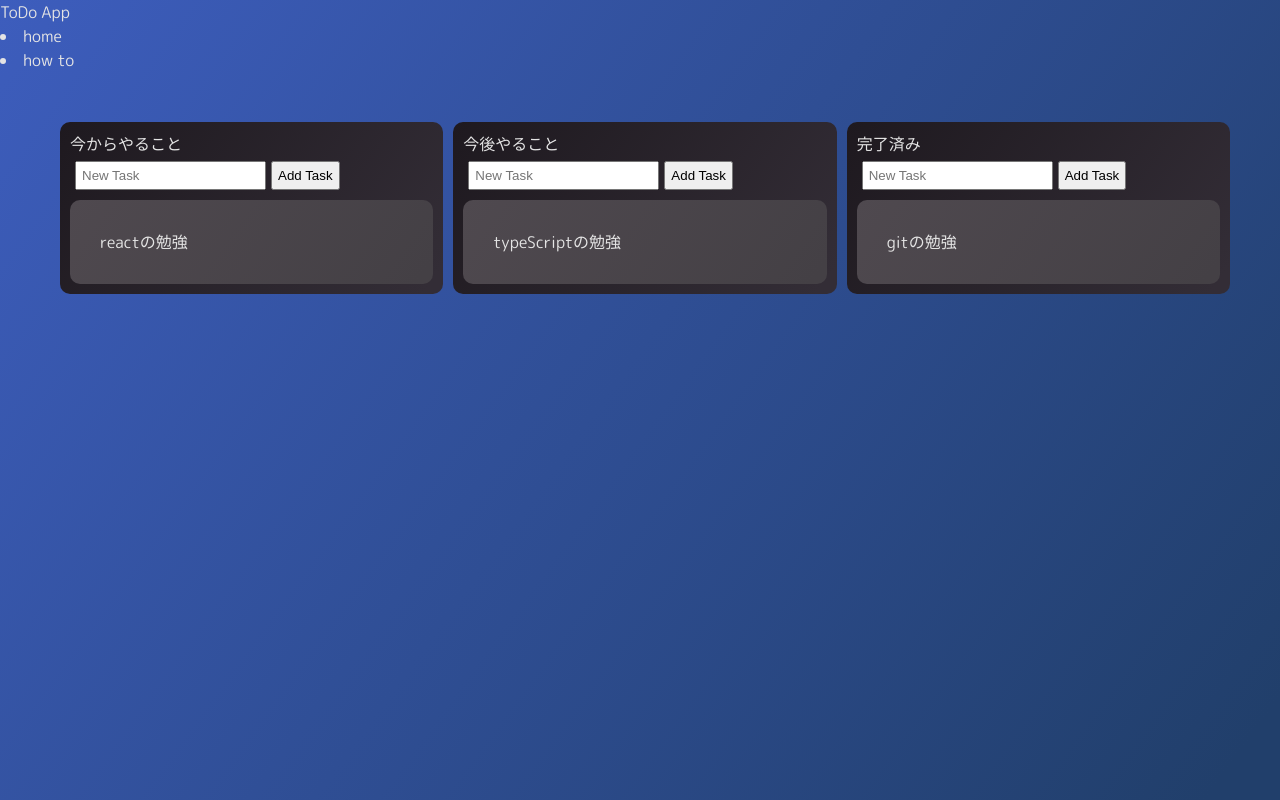
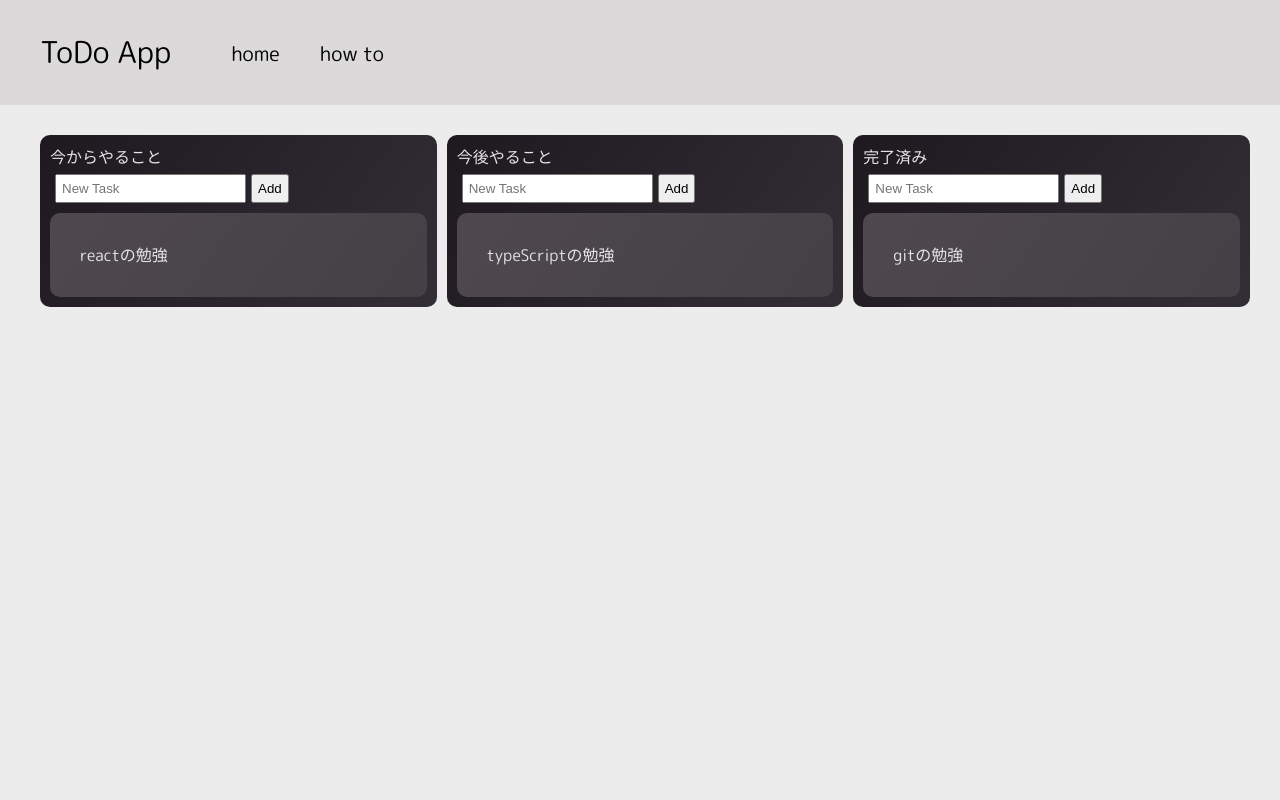
Before and after one commit to enbanbunbun123/MyToDo, a React (Create React App) app: page / in a window 1280 px wide. Built offline with nearby package versions, Linux system fonts and the light colour scheme.

Commit message:
header-menuのスタイル設定

```diff
--- a/src/App.js
+++ b/src/App.js
@@ -3,7 +3,7 @@ import Main from './components/Main';
 
 function App() {
   return (
-    <div style={{padding: "50px"}}>
+    <div style={{padding: "30px"}}>
       {/* <h1 style={{marginBottom: "20px"}}>ToDo App</h1> */}
       <Main />
     </div>
--- /dev/null
+++ b/src/components/Header.css
@@ -0,0 +1,24 @@
+.header{
+    background: rgb(219, 217, 217);
+    display: flex;
+}
+
+.App-title{
+    padding: 30px 20px 30px 40px;
+    color: black;
+    font-size: 30px;
+}
+
+.header-menu{
+    align-items: center;
+    display: flex;
+    list-style: none;
+    padding: 0;
+    margin-right: 40px;
+}
+
+.header-content{
+    color: black;
+    font-size: 20px;
+    margin-left: 40px;
+}
--- a/src/components/Header.js
+++ b/src/components/Header.js
@@ -1,13 +1,14 @@
+import './Header.css'
 import React from 'react'
 
 function Header() {
   return (
-    <div>
+    <div className='header'>
       <div className='App-title'>ToDo App</div>
-        <nav>
-          <li className='header-content'><a>home</a></li>
-          <li className='header-content'><a>how to</a></li>
-        </nav>
+      <nav className='header-menu'>
+        <li className='header-content'><a>home</a></li>
+        <li className='header-content'><a>how to</a></li>
+      </nav>
     </div>
   );
 }
--- a/src/components/Main.js
+++ b/src/components/Main.js
@@ -103,7 +103,7 @@ const Main = () => {
                   <button
                   className='trello-input-button'
                   onClick={() => handelTaskAdd(section.id)}
-                  >Add Task</button>
+                  >Add</button>
                   <div className='trello-section-content'>
                     {section.tasks.map((task, index) => (
                       <Draggable
--- a/src/components/index.css
+++ b/src/components/index.css
@@ -5,12 +5,13 @@
 }
 
 body {
-  background: rgb(61, 93, 189);
-  background: linear-gradient(
+  background: rgb(237, 236, 236);
+  /* background: rgb(61, 93, 189); */
+  /* background: linear-gradient(
     126deg,
     rgba(61, 93, 189, 1) 0%,
     rgba(33, 63, 107, 1) 96%
-  );
+  ); */
   height: 100vh;
   color: #e4e4e4;
   line-height: 1.5;
@@ -57,5 +58,4 @@ body {
 
 .trello-input-button{
   padding: 5px;
-  /* margin: 5px; */
 }
```
